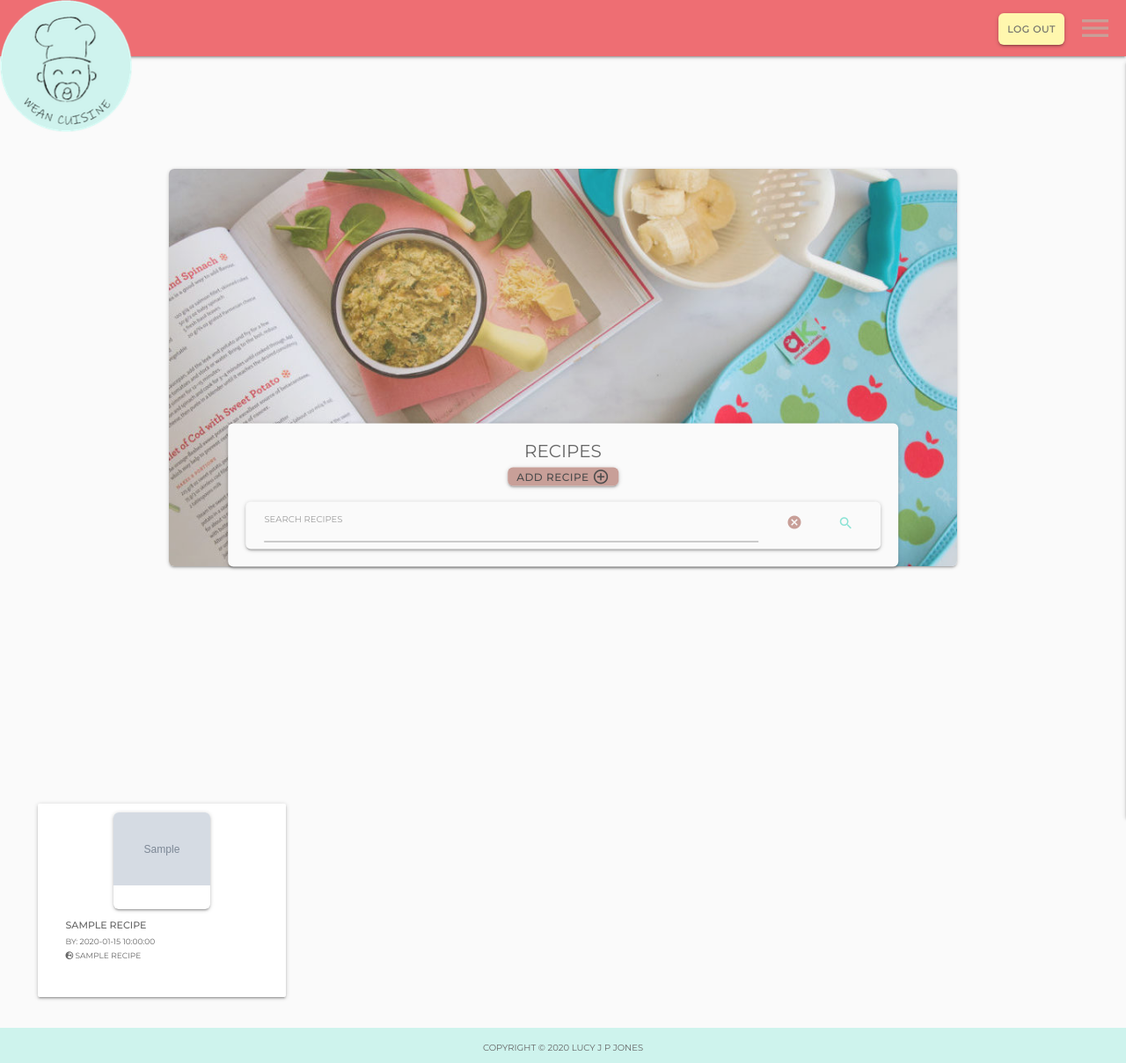
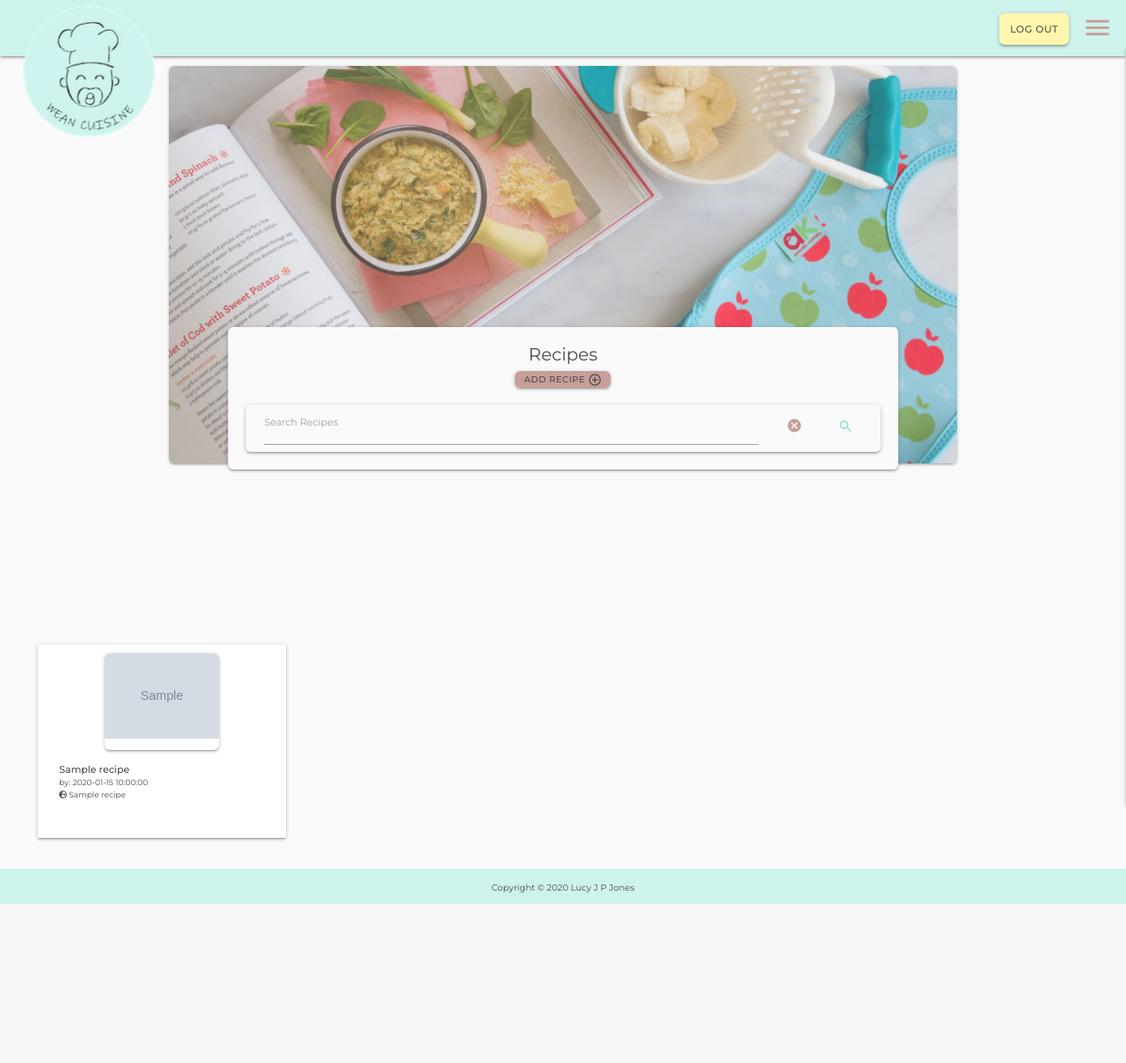
Before and after one commit to Lucyjpjones/wean-cuisine, a Flask app: page /search in a window 1280 px wide. Shown: the whole page at 88% size. After the commit the page ends 1028 px from the top, so only its background shows below. Run offline with Flask 2, Linux system fonts and the light colour scheme; the visitor is signed in with stand-in values (Sample User, id 1); grey boxes marked "Sample" are stand-in pictures; a database or web service that is not in the repository returns one stand-in record (values such as "Sample title"); some libraries are stand-ins or nearby versions.

Commit message:
CSS cleaned up and condensed

```diff
--- a/static/css/style.css
+++ b/static/css/style.css
@@ -3,23 +3,23 @@
 /* -------------------- General*/
 body {
   background-color: #fafafa;
-  text-transform: uppercase;
   font-family: "Montserrat", sans-serif;
-  color: #666666;
-  margin: 0;
-  padding: 0;
+  color: #4d4c4c;
+  font-size: 14px;
 }
 
+.form-row {
+  margin-bottom: 5px;
+}
+
+/* ---------- Footer*/
 #page-container {
   position: relative;
   min-height: 100vh;
 }
-
 #content-wrap {
   padding-bottom: 40px;
 }
-
-/* --------------------Footer */
 footer {
   position: absolute;
   bottom: 0;
@@ -28,153 +28,73 @@ footer {
   width: 100%;
   height: 40px;
 }
-
 footer h6 {
   font-size: 10px;
   padding: 5px;
 }
 
-main {
-  flex: 1 0 auto;
-}
+/* ---------- Typography*/
 
+h1,
+h2,
 h3,
 h5,
 p {
   margin: 0;
 }
 
-row {
-  margin-bottom: 20px;
-}
-
-row.col {
-  padding: 0;
-}
-
-.container {
-  margin: auto;
-  padding-top: 90px;
-  margin-bottom: 10%;
-}
-
-#section1 {
-  padding-top: 10%;
-}
-
-hr {
-  width: 200px;
-  margin-bottom: 5%;
-}
-
+/* ---------- Buttons*/
 a.btn:hover,
 a.btn:focus,
 .carousel-item p:hover {
   filter: brightness(120%);
 }
 
-/* -------------------- Header*/
+/* -------------------- Navbar*/
 
-#navbar-fixed {
-  width: 100%;
+nav {
+  position: fixed;
+  z-index: 1100;
   background-color: #cef3ed;
 }
 
-#navbar-fixed nav {
-  padding: 6px;
-  background-color: inherit;
-  border: none;
-  -webkit-box-shadow: none;
-  box-shadow: none;
-  height: 70px;
-  top: 0;
-  z-index: 997;
-}
-
+/* ---------- Brand logo*/
 nav .brand-logo {
-  left: 0%;
+  left: 2%;
+  top: 10%;
   transform: none;
   z-index: 1000;
   width: 30%;
   max-width: 150px;
 }
 
+/* ---------- Login btn*/
 #login-btn,
 #logout-btn {
   background-color: #fff7ae;
-  color: #666666;
+  color: #4d4c4c;
   font-size: 11px;
   border-radius: 6px;
   font-weight: 500;
   margin: 0;
-  padding: 0 10px;
+  padding: 0 12px;
 }
 
-#menu {
-  margin: 0;
-}
-
-#menu-icon {
-  color: #c89f98;
-  font-size: 40px;
-}
-
-.sidenav {
-  width: 100%;
-  margin-top: 70px;
-  text-align: center;
-}
-
-#menu-items {
-  padding-top: 40px;
-}
-
-#menu-items li a {
-  font-size: 14px;
-  text-transform: none;
-}
-
-/* -------------------- Login/Register modal*/
-
-.modal {
-  width: 80%;
-}
-
-.modal .modal-content {
-  padding: 24px 30px 0px 30px;
-}
-
-.modal-content h4 {
-  color: #c89f98;
-  font-size: 24px;
-}
-#modal-btn-outer {
-  margin-top: 20px;
-  width: 30%;
-}
-#modal-btn-inner {
-  background-color: #c89f98;
-  color: #666666;
-  padding: 6px;
-  border: 1px solid #666666;
-  border-radius: 6px;
-  width: 100%;
-}
+/* ---------- Login/register modal*/
 
 #login-modal-close {
-  color: #666666;
-  padding: 0;
-  font-size: 30px;
+  color: #4d4c4c;
+  padding: 10px 0px 5px 0px;
+  font-size: 25px;
 }
-
 .tabs {
-  background-color: #fafafa;
+  background-color: inherit;
 }
-
-.divider {
-  margin-bottom: 20px;
+.modal-login-content h4 {
+  color: #c89f98;
+  font-size: 18px;
+  line-height: 2.5;
 }
-
 input#password,
 input#username {
   width: 95%;
@@ -226,53 +127,53 @@ div#register.col.s12 {
   margin-top: 20px;
 }
 
-.modal-login-content {
-  padding: 10px;
+/* ---------- Menu dropdown, sidenav*/
+#menu {
+  margin: 0;
+  display: inline !important; /* menu was not appearing on view_recipe page*/
+}
+#menu-icon {
+  color: #c89f98;
+  font-size: 35px;
+}
+.sidenav {
+  width: 100%;
+  margin-top: 55px;
+  padding-top: 40px;
+  text-align: center;
 }
 
-.modal-login-content h4 {
-  color: #c89f98;
-  font-size: 18px;
-  line-height: 2.5;
-}
+/* -------------------- Homepage*/
 
-/* -------------------- Callout*/
+/* -------- Callout*/
 
-#callout-outer {
+#callout {
   position: relative;
 }
-#bg-img {
-  position: relative;
+#callout-img {
   width: 100%;
-  opacity: 0.7;
+  opacity: 0.8;
+  margin-top: 55px;
 }
-
 #overlay-text {
   background-color: #fff7ae;
-  opacity: 0.8;
-  color: #666666;
+  opacity: 0.85;
   border-radius: 6px;
   padding: 8px;
   box-shadow: 0 2px 2px 0 rgba(0, 0, 0, 0.14),
     0 3px 1px -2px rgba(0, 0, 0, 0.12), 0 1px 5px 0 rgba(0, 0, 0, 0.2);
   position: absolute;
-  top: 65%;
-  left: 32%;
-  transform: translate(-50%, -50%);
-  margin-left: 10px;
+  top: 57%;
+  left: 3%;
 }
 
-#overlay-text h3 {
+#overlay-text h1 {
   font-size: 18px;
   font-weight: 500;
 }
 
-#overlay-text h5 {
+#overlay-text h3 {
   font-size: 13px;
-}
-
-#callout-btns {
-  margin-top: 5px;
 }
 
 #callout-btns a {
@@ -364,71 +271,61 @@ div#register.col.s12 {
   transform: translate(-50%, -50%);
 }
 
-/* -------------------- Shope Recipe Books*/
-
-#page-callout {
-  padding-top: 10%;
-  margin-bottom: 20%;
-}
+/* -------- Shop recipe books*/
 
 #shop-books {
   position: relative;
   width: 85%;
   margin: auto;
-  top: -100px;
+  top: -90px;
 }
 
 #shop-books-img {
-  position: relative;
   width: 100%;
-  opacity: 0.8;
+  margin-bottom: -50px;
+  opacity: 0.85;
   border-radius: 6px;
   box-shadow: 0 2px 2px 0 rgba(0, 0, 0, 0.14),
     0 3px 1px -2px rgba(0, 0, 0, 0.12), 0 1px 5px 0 rgba(0, 0, 0, 0.2);
 }
 
-.bk-img {
-  height: 140px;
-}
-
 #shop-link a {
-  font-size: 13px;
   font-weight: 500;
   background-color: #8ce3d5;
-  opacity: 0.9;
-  color: #666666;
+  opacity: 0.85;
+  color: #4d4c4c;
   border-radius: 6px;
   box-shadow: 0 2px 2px 0 rgba(0, 0, 0, 0.14),
     0 3px 1px -2px rgba(0, 0, 0, 0.12), 0 1px 5px 0 rgba(0, 0, 0, 0.2);
   position: absolute;
-  top: 80%;
+  top: 105%;
   left: 50%;
   transform: translate(-50%, -50%);
   line-height: normal;
   padding: 5px 10px 5px 10px;
   height: auto;
+  text-transform: none;
 }
 
-/* --------------------Page title */
+/* -------------------- Explore recipes & Cuisines*/
 
-#page-callout {
+.page-callout {
   position: relative;
 }
 
-#page-img {
-  position: relative;
+.page-callout-img {
   width: 100%;
   height: auto;
-  opacity: 0.9;
+  margin-top: 75px;
+  opacity: 0.85;
   border-radius: 6px;
   box-shadow: 0 2px 2px 0 rgba(0, 0, 0, 0.14),
     0 3px 1px -2px rgba(0, 0, 0, 0.12), 0 1px 5px 0 rgba(0, 0, 0, 0.2);
 }
 
-#page-overlay-text {
+.page-callout-text {
   width: 85%;
   background-color: #fafafa;
-  color: #666666;
   border-radius: 6px;
   padding: 20px 20px 10px 20px;
   box-shadow: 0 2px 2px 0 rgba(0, 0, 0, 0.14),
@@ -440,17 +337,107 @@ div#register.col.s12 {
   text-align: center;
 }
 
-#page-overlay-text h3 {
+.card-container {
+  width: 95%;
+  margin: auto;
+  margin-top: 15%;
+}
+
+.card {
+  padding: 10px;
+}
+.card .card-content {
+  padding: 14px;
+}
+
+#recipe-card {
+  height: 220px;
+}
+
+.card-img {
+  width: 130px;
+  height: 110px;
+  overflow: hidden;
+  margin: auto;
+  border-radius: 6px;
+  box-shadow: 0 2px 2px 0 rgba(0, 0, 0, 0.14),
+    0 3px 1px -2px rgba(0, 0, 0, 0.12), 0 1px 5px 0 rgba(0, 0, 0, 0.2);
+}
+
+.card-info {
+  padding: 10px 10px 0px 10px;
+  margin: 0;
+}
+
+#card-title {
+  font-size: 11px;
+  font-weight: 500;
+}
+
+div.col.s12.card-btns {
+  padding: 0px 0px;
+}
+
+.card-btn {
+  font-size: 8px;
+  font-weight: 500;
+  padding: 2px;
+  line-height: normal;
+  height: 15px;
+  margin-bottom: 3px;
+  background-color: #f9dce4;
+  color: #4d4c4c;
+}
+
+.modal {
+  top: 40% !important;
+}
+
+.modal-overlay {
+  opacity: 0.7 !important;
+}
+
+.modal .modal-content {
+  padding: 24px 30px 0px 30px;
+}
+
+.modal-content h5 {
+  font-size: 16px;
+  text-align: center;
+}
+
+.modal .modal-footer {
+  text-align: center;
+}
+
+.modal-del-btns {
+  font-size: 10px;
+  font-weight: 500;
+  background-color: #f9dce4;
+  color: #4d4c4c;
+  border-radius: 6px;
+  margin: 6px 3px !important;
+  padding: 0 8px;
+  height: 20px;
+  line-height: 20px;
+}
+
+.modal-content h4 {
+  color: #c89f98;
+  font-size: 24px;
+}
+
+.page-callout-text h3 {
   font-size: 20px;
   font-weight: 500px;
 }
 
-#page-overlay-text p {
+.page-callout-text p {
   font-size: 11px;
 }
 
-#page-overlay-text #add-recipe-btn {
-  font-size: 12px;
+.page-callout-text .callout-add-btn {
+  font-size: 10px;
   font-weight: 500;
   background-color: #c89f98;
   color: #4d4c4c;
@@ -461,56 +448,48 @@ div#register.col.s12 {
     0 3px 1px -2px rgba(0, 0, 0, 0.12), 0 1px 5px 0 rgba(0, 0, 0, 0.2);
 }
 
-#page-overlay-text #add-recipe-btn i {
+.page-callout-text .callout-add-btn i {
+  font-size: 16px;
   vertical-align: bottom;
-  padding-bottom: 1px;
 }
 
-/* --------------------Search bar */
+#cuisine-card {
+  height: 210px;
+}
+
+/* -------- Search bar*/
 
 #search-bar {
   padding: 0 10px 0 10px;
   margin: 10px 0px;
   border-radius: 6px;
 }
-
 #search-bar form {
   width: 100%;
 }
-
 #input-outer {
   margin-bottom: 0;
 }
-
 #input-outer .input-field {
   margin: 0;
 }
-
 #input-outer .input-field label {
-  font-size: 10px;
+  font-size: 11px;
 }
-
 button#search-btn {
   background: none;
   border: none;
   color: #8ce3d5;
 }
-
 a#clear-btn {
   background-color: none;
   border: none;
   color: #c89f98;
 }
-
-div.col.s1 {
-  padding: 0px;
-}
-
 button#search-btn i,
 a#clear-btn i {
   font-size: 18px;
 }
-
 #no-results {
   font-size: 18px;
   font-weight: 500;
@@ -518,34 +497,24 @@ a#clear-btn i {
   text-align: center;
 }
 
-/* --------------------Recipe cards */
 
-.card {
-  padding: 10px;
-  margin-top: 25x;
+
+
+
+div.col.s1 {
+  padding: 0px;
 }
 
-#recipe-card {
-  height: 220px;
-}
 
-#card-container {
-  width: 95%;
-  margin: auto;
-}
+/* --------------------Recipe cards */
 
 .card-content {
   font-size: 9px;
 }
 
-#card-info {
-  padding: 10px 10px 0px 10px;
-  margin: 0;
-}
-
-#card-img {
+#book-img {
   width: 110px;
-  height: 110px;
+  height: 140px;
   overflow: hidden;
   margin: auto;
   border-radius: 6px;
@@ -553,36 +522,8 @@ a#clear-btn i {
     0 3px 1px -2px rgba(0, 0, 0, 0.12), 0 1px 5px 0 rgba(0, 0, 0, 0.2);
 }
 
-#card-edit,
-#card-del {
-  font-size: 8px;
-  font-weight: 500;
-  padding: 2px;
-  line-height: normal;
-  height: 15px;
-  margin-bottom: 3px;
-  background-color: #f9dce4;
-  color: #666666;
-}
-
-#card-title {
-  font-size: 11px;
-  font-weight: 500;
-}
-
 #card-info p {
   margin-bottom: 3px;
-}
-
-#card-edit-row,
-#card-delete-row {
-  padding-right: 0px;
-}
-
-#card-btns {
-  position: absolute;
-  bottom: 10px;
-  right: 20px;
 }
 
 /* --------------------Shop recipe books */
--- a/templates/recipes.html
+++ b/templates/recipes.html
@@ -1,18 +1,18 @@
 {% extends "base.html" %} {% block content %}
 
 <!--Page callout header-->
-<section class="container" id="page-callout">
+<section class="container page-callout">
   <img
-    id="page-img"
+    class="page-callout-img"
     src="{{ url_for('static', filename='assets/images/recipes-img.jpg') }}"
     alt="background"
   />
-  <div id="page-overlay-text">
+  <div class="page-callout-text">
     <!--Page Title-->
     <h3>Recipes</h3>
     <!--Add recipes btn-->
     {% if session.user %}
-    <a id="add-recipe-btn" class="btn" href="{{ url_for('add_recipe') }}"
+    <a class="btn callout-add-btn" href="{{ url_for('add_recipe') }}"
       >Add recipe <i class="material-icons">add_circle_outline</i>
     </a>
     {% endif %}
@@ -52,19 +52,19 @@
 {% if recipes|length > 0 %}
 
 <!--Recipe card structure-->
-<div id="card-container">
+<div class="card-container">
   <div class="row">
     {% for recipe in recipes %}
     <div class="col s6 m4 l3">
       <div href="" id="recipe-card" class="card">
         <!--Recipe card image-->
-        <div class="card-image" id="card-img">
+        <div class="card-image card-img">
           <a href="{{ url_for('view_recipe', recipe_id=recipe._id) }}">
             <img src="{{ recipe.img_url }}" alt="Recipe image" />
           </a>
         </div>
         <!--Recipe card recipe name, created by and cuisine name-->
-        <div id="card-info" class="row card-content">
+        <div class="row card-content card-info">
           <div class="col s12">
             <p id="card-title"><strong>{{ recipe.recipe_name }}</strong></p>
             <p>by: {{ recipe.created_by }}</p>
@@ -72,24 +72,22 @@
           </div>
 
           <!--Recipe card edit & delete btns, only visible to user who added recipe card-->
-          <div id="card-btns">
-            <div id="card-edit-row" class="col s12">
+          <div>
+            <div class="col s12 card-btns">
               {% if session.user|lower == recipe.created_by|lower %}
               <!--Edit btn-->
               <a
                 href="{{ url_for('edit_recipe', recipe_id=recipe._id) }}"
-                id="card-edit"
-                class="btn right"
+                class="btn right card-btn"
                 >Edit</a
               >
             </div>
             <!--Delete btn and modal for delete confirmation-->
-            <div id="card-delete-row" class="col s12">
+            <div class="col s12 card-btns">
               <!-- Delete btn and modal trigger -->
               <a
                 data-target="{{ recipe._id }}"
-                id="card-del"
-                class="btn right modal-trigger"
+                class="btn right modal-trigger card-btn"
                 >Delete</a
               >
               {% endif %}
@@ -101,13 +99,12 @@
                 </div>
                 <br />
                 <div class="modal-footer">
-                  <a href="#!" id="modal-close" class="modal-close btn"
+                  <a href="#" class="modal-close btn modal-del-btns"
                     >cancel</a
                   >
                   <a
                     href="{{ url_for('delete_recipe', recipe_id=recipe._id) }}"
-                    id="modal-confirm"
-                    class="btn"
+                    class="btn modal-del-btns"
                     >Confirm</a
                   >
                 </div>
```
Also changed, not shown: other parts of static/css/style.css (+30 -70 lines), templates/cuisines.html (+15 -18 lines).
